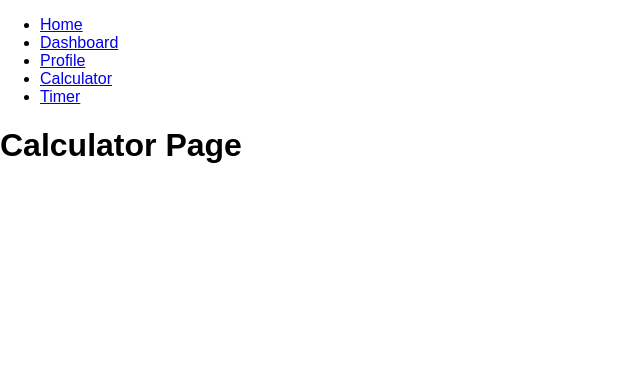
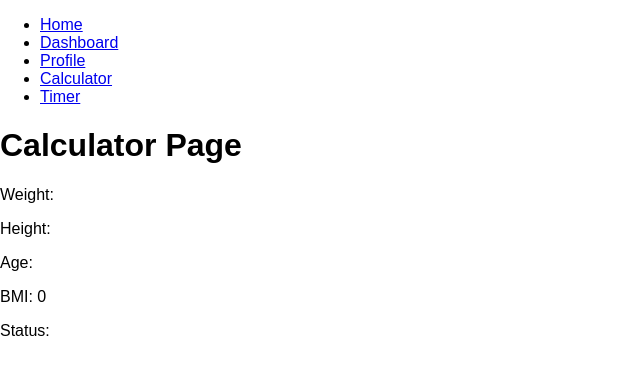
Before and after one commit to VladProtsyshyn/fitpilot-ai, a React (Vite) app: page /calculator in a window 1280 px wide. Shown: the top 374 px of the page, without its empty margins (0-640 px from the left). Built offline with nearby package versions, Linux system fonts and the light colour scheme.

Commit message:
feat: add bmi calculator

```diff
--- a/src/pages/CalculatorPage/CalculatorPage.jsx
+++ b/src/pages/CalculatorPage/CalculatorPage.jsx
@@ -1,5 +1,38 @@
+import { useSelector } from 'react-redux';
+
 function CalculatorPage() {
-    return <h1>Calculator Page</h1>;
+    const profile = useSelector((state) => state.profile);
+
+    const weight = Number(profile.weight);
+    const height = Number(profile.height) / 100;
+
+    let bmi = 0;
+    let bmiStatus = '';
+
+    if (weight > 0 && height > 0) {
+        bmi = (weight / (height * height)).toFixed(1);
+    }
+
+    if (bmi > 0 && bmi < 18.5) {
+        bmiStatus = 'Underweight';
+    } else if (bmi >= 18.5 && bmi < 25) {
+        bmiStatus = 'Normal weight';
+    } else if (bmi >= 25 && bmi < 30) {
+        bmiStatus = 'Overweight';
+    } else if (bmi >= 30) {
+        bmiStatus = 'Obesity';
+    }
+
+    return (
+        <div>
+            <h1>Calculator Page</h1>
+            <p>Weight: {profile.weight}</p>
+            <p>Height: {profile.height}</p>
+            <p>Age: {profile.age}</p>
+            <p>BMI: {bmi}</p>
+            <p>Status: {bmiStatus}</p>
+        </div>
+    );
 }
 
 export default CalculatorPage;
```
